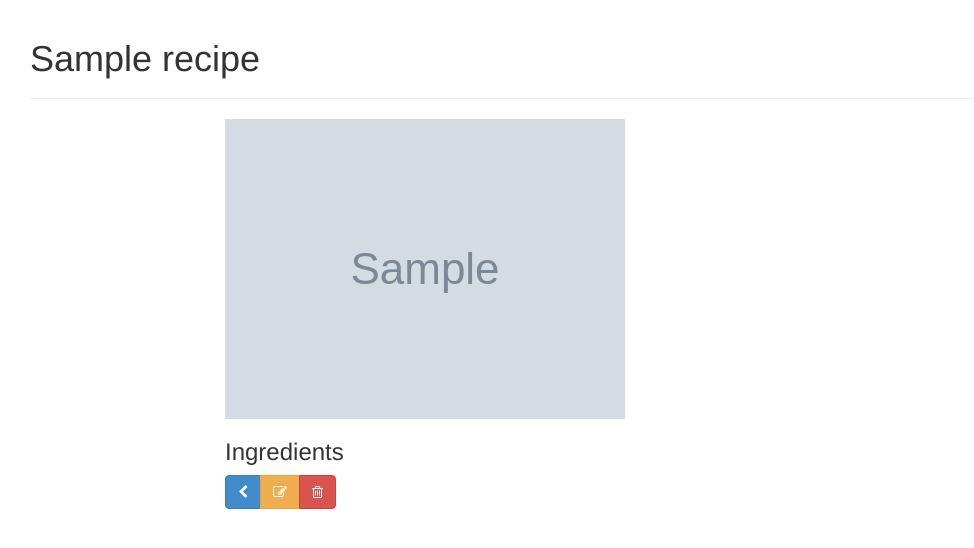
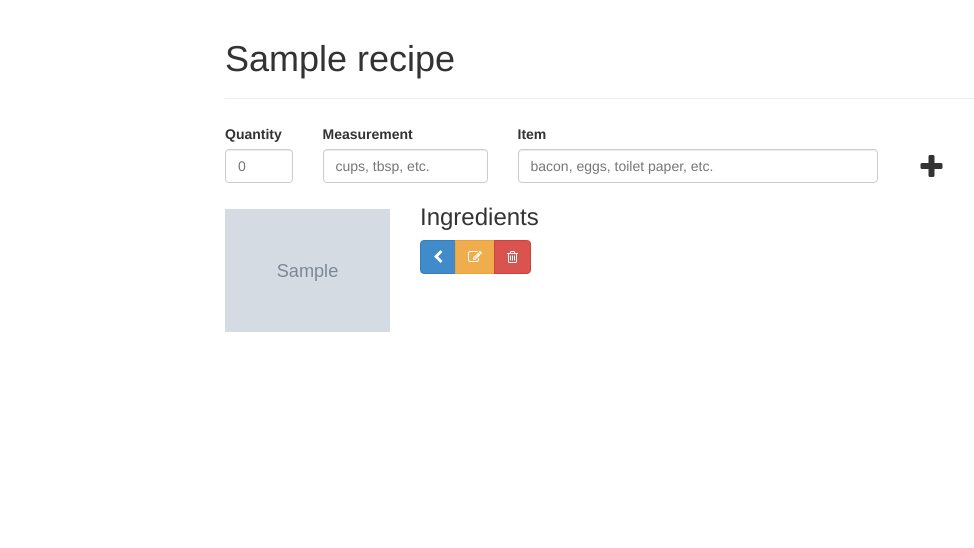
Before and after one commit to linhmlam/projectnomnom, a Rails app: page /recipes/1 in a window 1280 px wide. Shown: the part 51-599 px from the top of the page, without its empty margins (40-1014 px from the left). Run offline with Rails 7, Linux system fonts and the light colour scheme; a user stored in the database is signed in; data comes from the database, SQL or seed files in the repository; tables that the repository leaves empty hold one stand-in row (values such as "Sample post"); grey boxes marked "Sample" are stand-in pictures; some libraries are stand-ins or nearby versions.

Commit message:
recipe show edits

```diff
--- a/app/assets/stylesheets/my_styles.css
+++ b/app/assets/stylesheets/my_styles.css
@@ -38,3 +38,7 @@
 .right {
   float: right;
 }
+
+.ingredient_header {
+  margin-top: -5px;
+}
--- a/app/views/recipes/new.html.erb
+++ b/app/views/recipes/new.html.erb
@@ -44,7 +44,7 @@
     </div>
   </div>
   <div class="row">
-    <div class="col-sm-offset-1 col-sm-10 col-md-offset-2 col-md-8">
+    <div class="col-sm-offset-2 col-sm-8 col-md-offset-2 col-md-8">
       <div class="form-group">
         <input type="submit" value="Create Recipe" class="btn btn-success">
         or
--- a/app/views/recipes/show.html.erb
+++ b/app/views/recipes/show.html.erb
@@ -1,14 +1,51 @@
 <!-- Simple full-width example-->
-
+<div class="row">
+  <div class="col-sm-offset-1 col-sm-10 col-md-offset-2 col-md-8">
     <div class="page-header">
       <h1><%= @recipe.name %></h1>
     </div>
+  </div>
+</div>
+
+<form action="/create_recipe_ingredient">
+  <input class="hidden" name="recipe_id" id="recipe_id" value="<%= @recipe.id %>">
+  <div class="row">
+    <div class="col-sm-offset-1 col-sm-1 col-md-offset-2 col-md-1">
+      <div class="form-group">
+        <label for="quantity">Quantity</label>
+        <input type="number" id="quantity" name="quantity" class="form-control" placeholder="0" step="any" min="0">
+      </div>
+    </div>
+    <div class="col-sm-2 col-md-2">
+      <div class="form-group">
+        <label for="unit">Measurement</label>
+        <input type="text" id="unit" name="unit" class="form-control" placeholder="cups, tbsp, etc.">
+      </div>
+    </div>
+    <div class="col-sm-6 col-md-4">
+      <div class="form-group">
+        <label for="item">Item</label>
+        <input type="text" id="item" name="item" class="form-control" placeholder="bacon, eggs, toilet paper, etc.">
+      </div>
+    </div>
+    <div class="col-sm-1 col-md-1">
+      <div class="form-group">
+        <div class="add_icon">
+          <label for="submit" class="btn"><i class="fa fa-plus fa-2x"></i></label>
+          <input id="submit" type="submit" value="add_recipe_ingredient" class="hidden">
+        </div>
+      </div>
+    </div>
+  </div>
+</form>
+
 
 <div class="row">
-  <div class="col-sm-offset-1 col-sm-10 col-md-offset-2 col-md-8">
-      <img src="<%= @recipe.photo %>">
-
-      <h3>Ingredients</h3>
+  <div class="col-sm-offset-1 col-sm-4 col-md-offset-2 col-md-2">
+ <img src="<%= @recipe.photo %>" width="100%">
+  </div>
+  <div class="col-sm-6 col-md-6">
+    <h3 class="ingredient_header">Ingredients</h3>
     <ul>
       <% @recipe.recipe_ingredients.each do |recipe_ingredient| %>
       <li><%= recipe_ingredient.quantity %> <%= recipe_ingredient.unit %> <%= recipe_ingredient.ingredient %></li>
@@ -28,9 +65,9 @@
         <i class="fa fa-trash-o"></i>
       </a>
     </div>
+  </div>
 
 
   </div>
 </div>
-
 <!-- End simple full-width example-->
```
Lines whose indentation alone changed are shown as unchanged.
